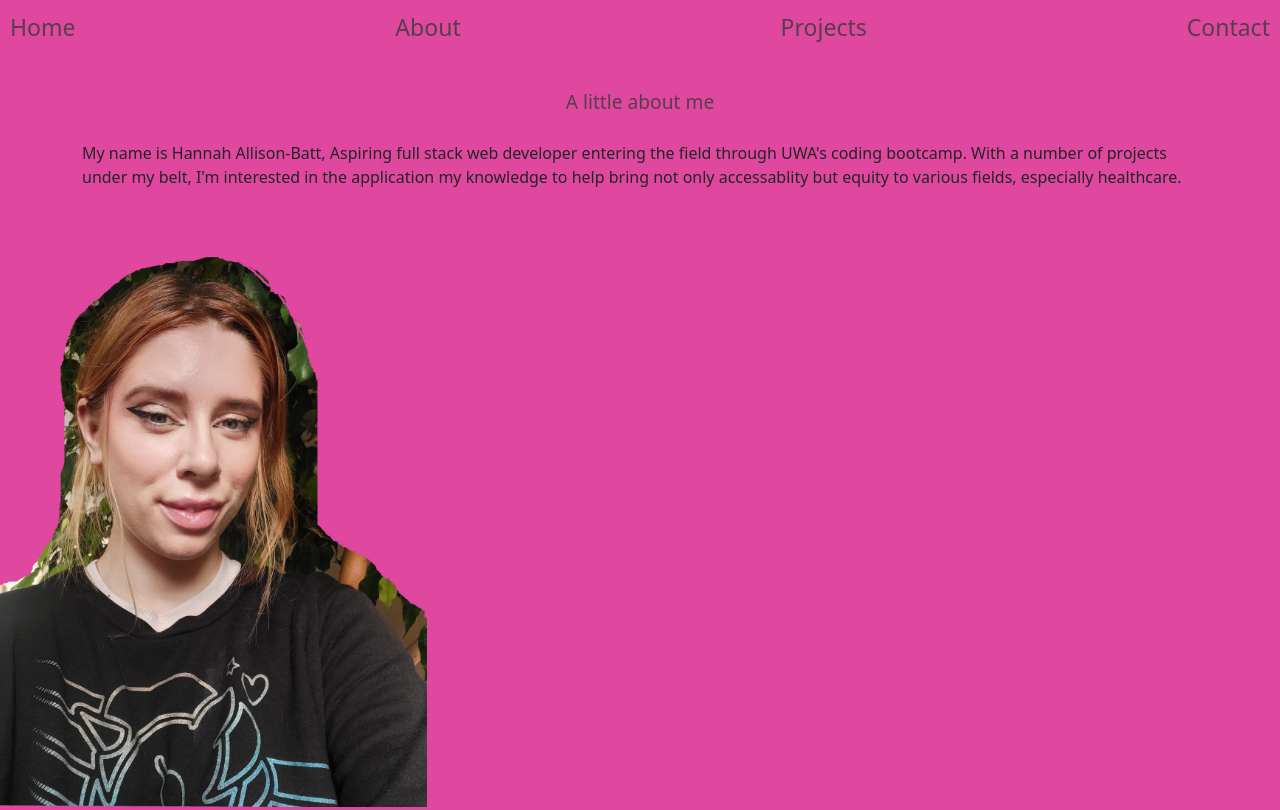
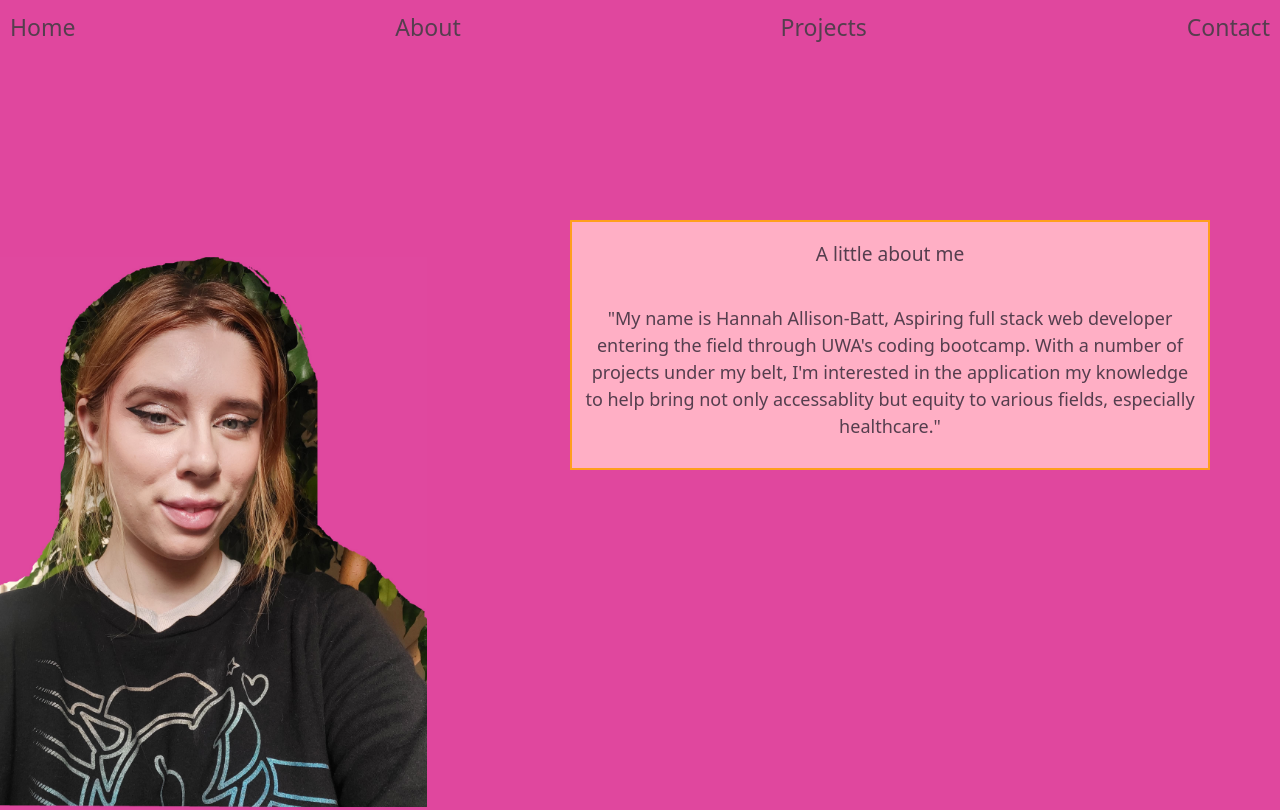
Before and after one commit to HannahAB777/React-Portfolio, a React (Create React App) app in the folder hannahsport22/: page /about in a window 1280 px wide. Built offline with nearby package versions, Linux system fonts and the light colour scheme; the HTML template or start-up script is replaced by a standard one.

Commit message:
about me styling

```diff
--- a/hannahsport22/src/App.jsx
+++ b/hannahsport22/src/App.jsx
@@ -7,10 +7,7 @@ import About from "./components/about/about";
 import "./App.css";
 
 function App() {
-  //about
-  //projects
-  //homepage
-  //contact me
+
   return (
     <BrowserRouter>
       <MainLayout>
--- a/hannahsport22/src/components/about/about.css
+++ b/hannahsport22/src/components/about/about.css
@@ -16,3 +16,26 @@ h1{
     left: -35px;
     bottom: -10px;
 }
+
+.about-me{
+    font-size: large;
+    background-color: #FFAFC5;
+    color: #553E4E;
+    align-items: center;
+    justify-content: center;
+    text-align: center;
+    margin-top: 20px;
+
+}
+
+.about-me-p{
+    margin-top: 150px;
+    margin-left: 500px;
+    border: 2px solid #FF9F1C;
+    background-color: #FFAFC5;
+    width: 400px;
+    height: 250px;
+    justify-items: center;
+    align-items: center;
+    justify-content: center;
+}
--- a/hannahsport22/src/components/about/about.jsx
+++ b/hannahsport22/src/components/about/about.jsx
@@ -2,27 +2,31 @@ import React from "react";
 import Container from "react-bootstrap/Container";
 import Row from "react-bootstrap/Row";
 import Col from "react-bootstrap/Col";
-import 'bootstrap/dist/css/bootstrap.min.css';
+import "bootstrap/dist/css/bootstrap.min.css";
 import Selfie from "../../containers/selfieContainer";
 import css from "./about.css";
 
 export default function Home() {
   return (
     <div>
-
-
-
       <Container>
-        <Row className="homelayout">
-          <Col className="homelayout-col"><h1>A little about me</h1>
-          <p>My name is Hannah Allison-Batt,
-          Aspiring full stack web developer entering the field through UWA's coding bootcamp. With a number of projects under my belt,  I'm interested in the application my knowledge to help bring not only accessablity but equity to various fields, especially healthcare.</p>
+        <Row className="">
+          <Col className="about-me-p">
+            <h1>A little about me</h1>
+            <p className="about-me">
+              "My name is Hannah Allison-Batt, Aspiring full stack web developer
+              entering the field through UWA's coding bootcamp. With a number of
+              projects under my belt, I'm interested in the application my
+              knowledge to help bring not only accessablity but equity to
+              various fields, especially healthcare."
+            </p>
           </Col>
-          </Row>
+        </Row>
         <Row className="homeMainRow">
-          <Col>
+          <Col></Col>
+          <Col className="imageCol">
+            <Selfie></Selfie>
           </Col>
-          <Col className="imageCol" ><Selfie></Selfie></Col>
         </Row>
       </Container>
     </div>
--- a/hannahsport22/src/layout/nav/nav.css
+++ b/hannahsport22/src/layout/nav/nav.css
@@ -41,7 +41,7 @@ li{
 
 li:hover{
     color: #FFAFC5;
-    text-decoration: underline #FF9F1C;;
+    text-decoration: underline #FF9F1C;
 }
 
 .link{
```
